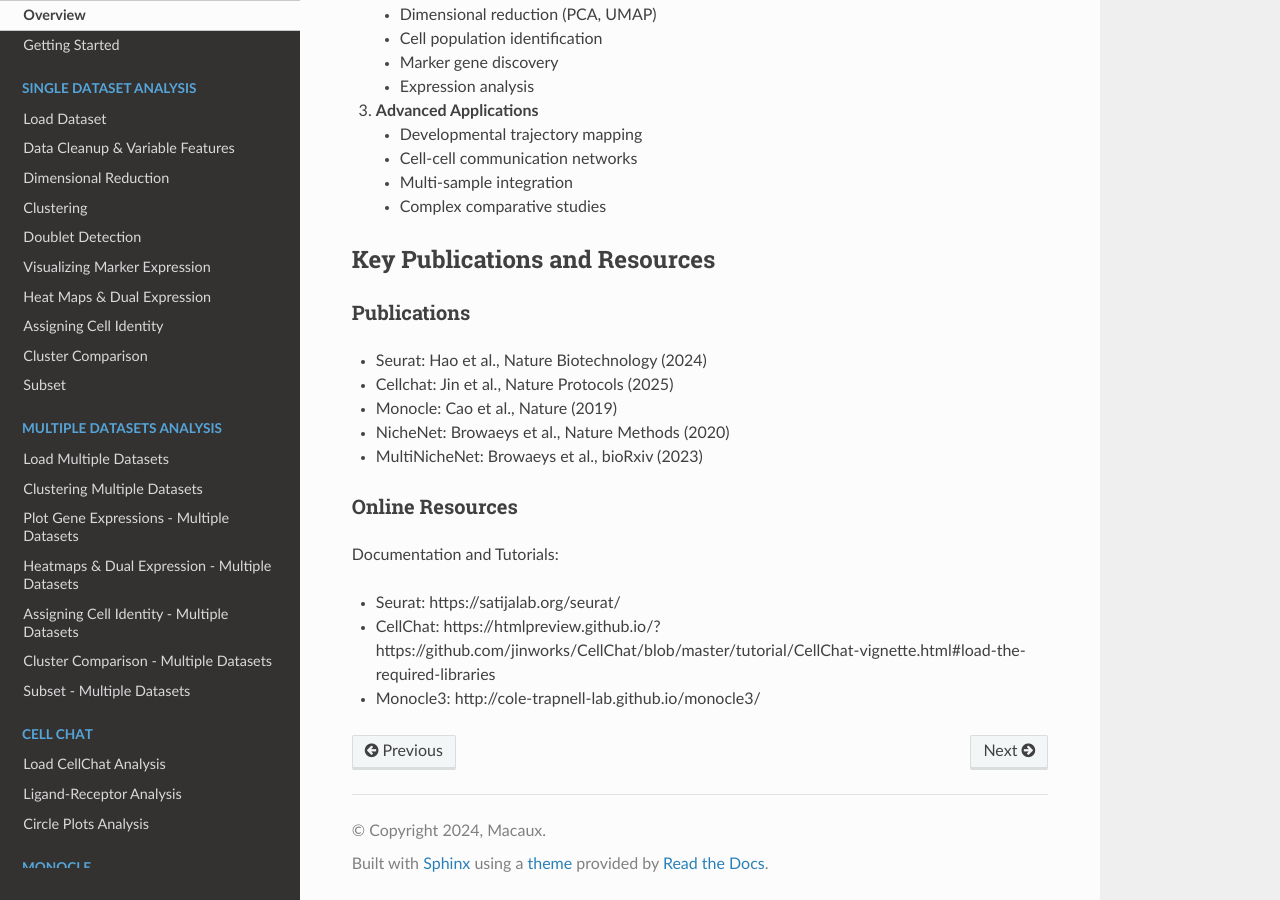
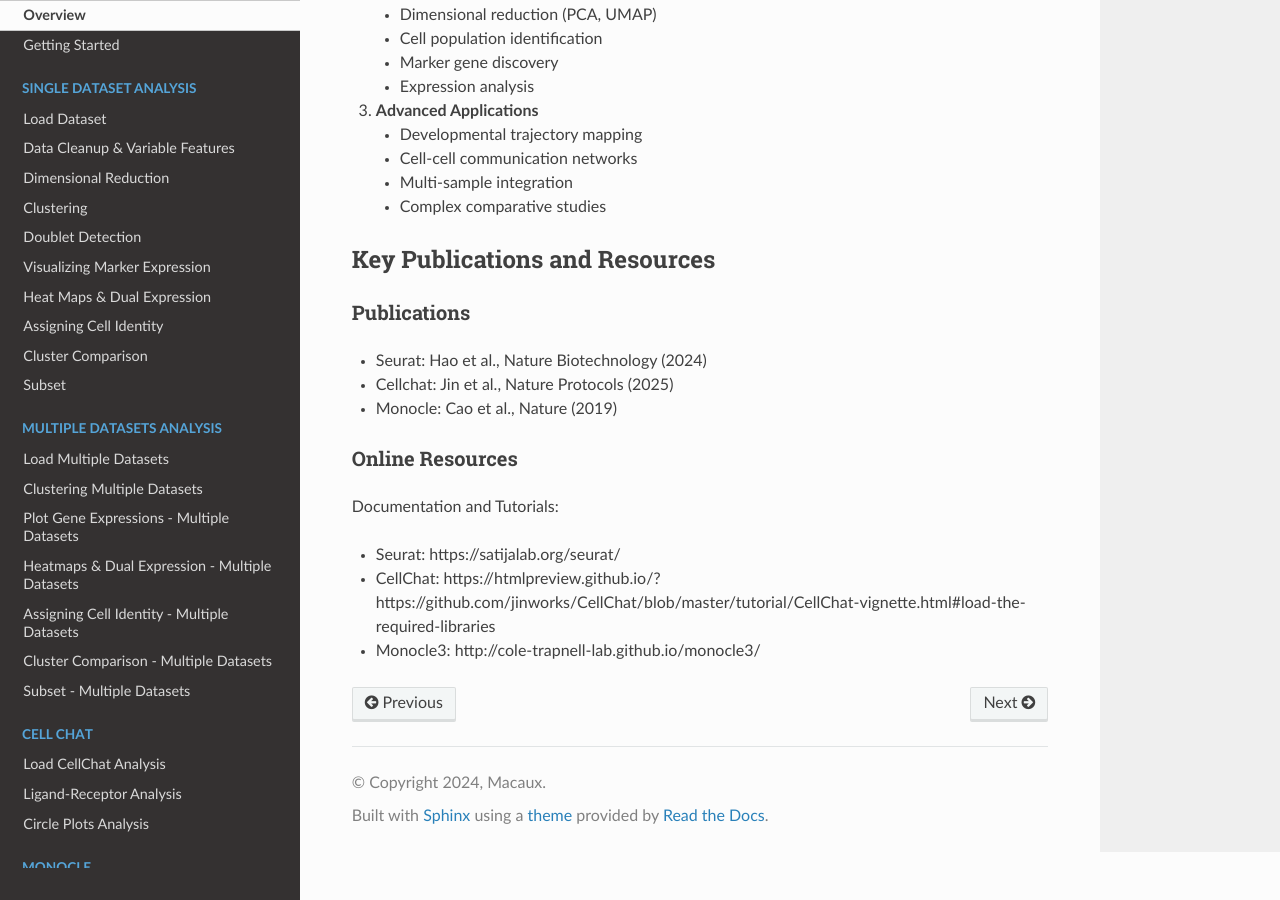
Before and after one commit to GaspardMacaux/CellHub, a Sphinx documentation site: the page built from Documentation_app/docs/source/introduction_app/introduction.md, in a window 1280 px wide and 900 px high, scrolled down 2269 px. Built offline with Sphinx 7.4.7 and the Read the Docs theme 3.1.0, drawn with Linux system fonts in a browser that asks for light colours.

Commit message:
Update single dataset documentation with practical pipeline approach

```diff
--- a/Documentation_app/docs/source/introduction_app/introduction.md
+++ b/Documentation_app/docs/source/introduction_app/introduction.md
@@ -57,8 +57,6 @@
 * Seurat: Hao et al., Nature Biotechnology (2024)
 * Cellchat: Jin et al., Nature Protocols (2025)
 * Monocle: Cao et al., Nature (2019)
-* NicheNet: Browaeys et al., Nature Methods (2020)
-* MultiNicheNet: Browaeys et al., bioRxiv (2023)
 
 ### Online Resources
 
```
